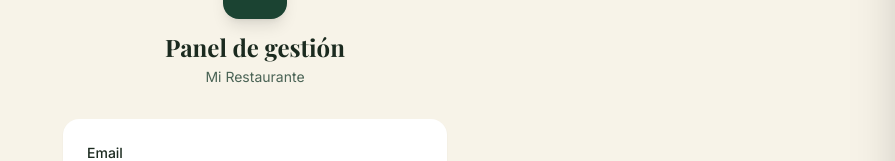
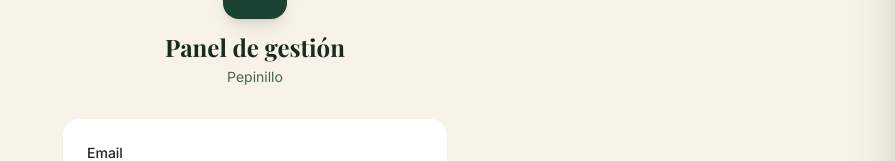
Before and after one commit to axelbauducco11/pepinillo-demo, a Next.js app: page /login in a window 1280 px wide. Shown: the part 187-348 px from the top of the page, without its empty margins (385-1280 px from the left). Built offline with nearby package versions, Linux system fonts and the light colour scheme; a web font is replaced by a local one.

Commit message:
feat: default business name to Pepinillo

```diff
--- a/contexts/ThemeContext.tsx
+++ b/contexts/ThemeContext.tsx
@@ -31,7 +31,7 @@ function applyPalette(palette: ThemePalette) {
 
 export function ThemeProvider({ children }: { children: ReactNode }) {
   const [palette, setPaletteState] = useState<ThemePalette>(DEFAULT_PALETTE)
-  const [businessName, setBusinessNameState] = useState('Mi Restaurante')
+  const [businessName, setBusinessNameState] = useState('Pepinillo')
   const [logoUrl, setLogoUrl] = useState<string | null>(null)
   const [customHeroBg, setCustomHeroBgState] = useState<string | null>(null)
 
```
